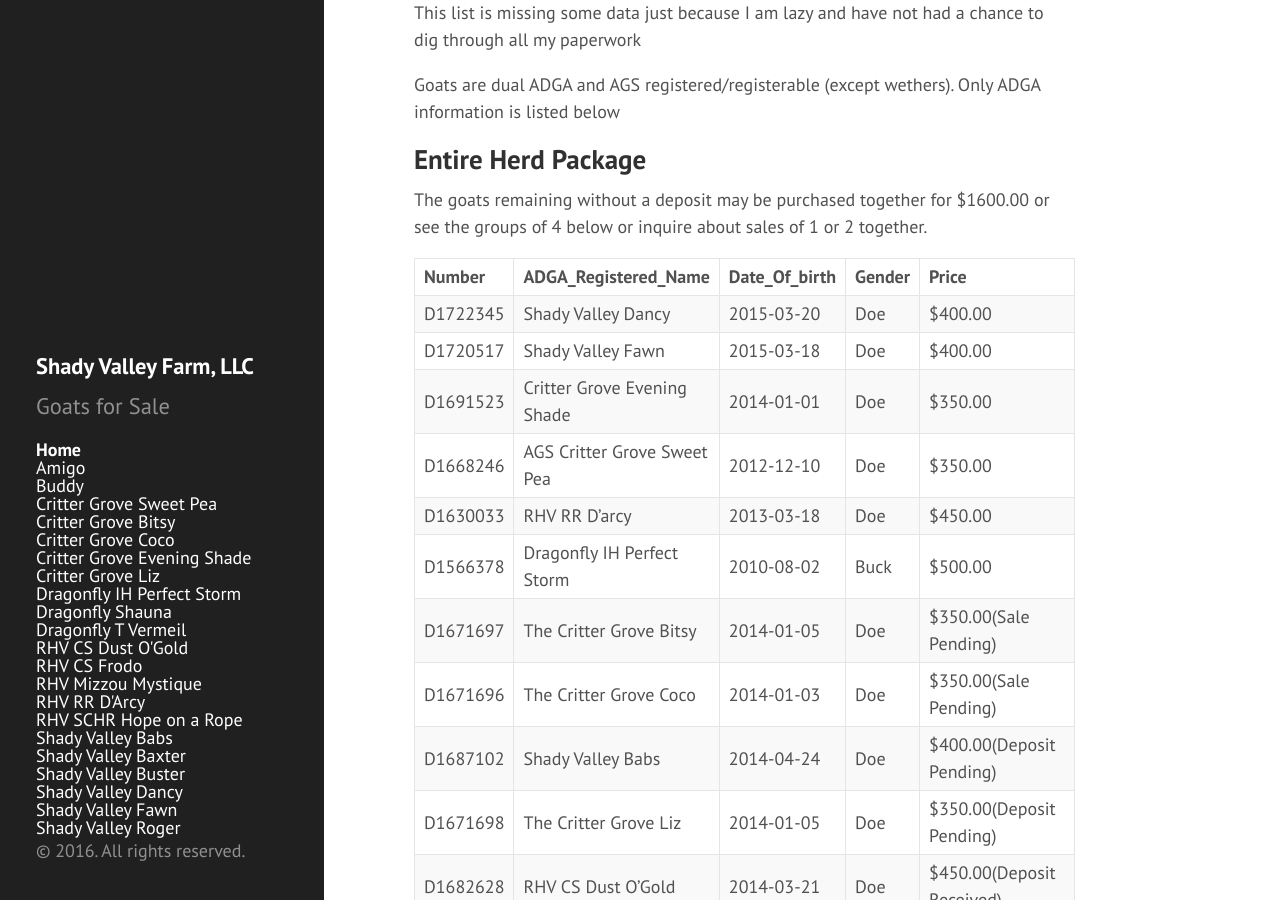
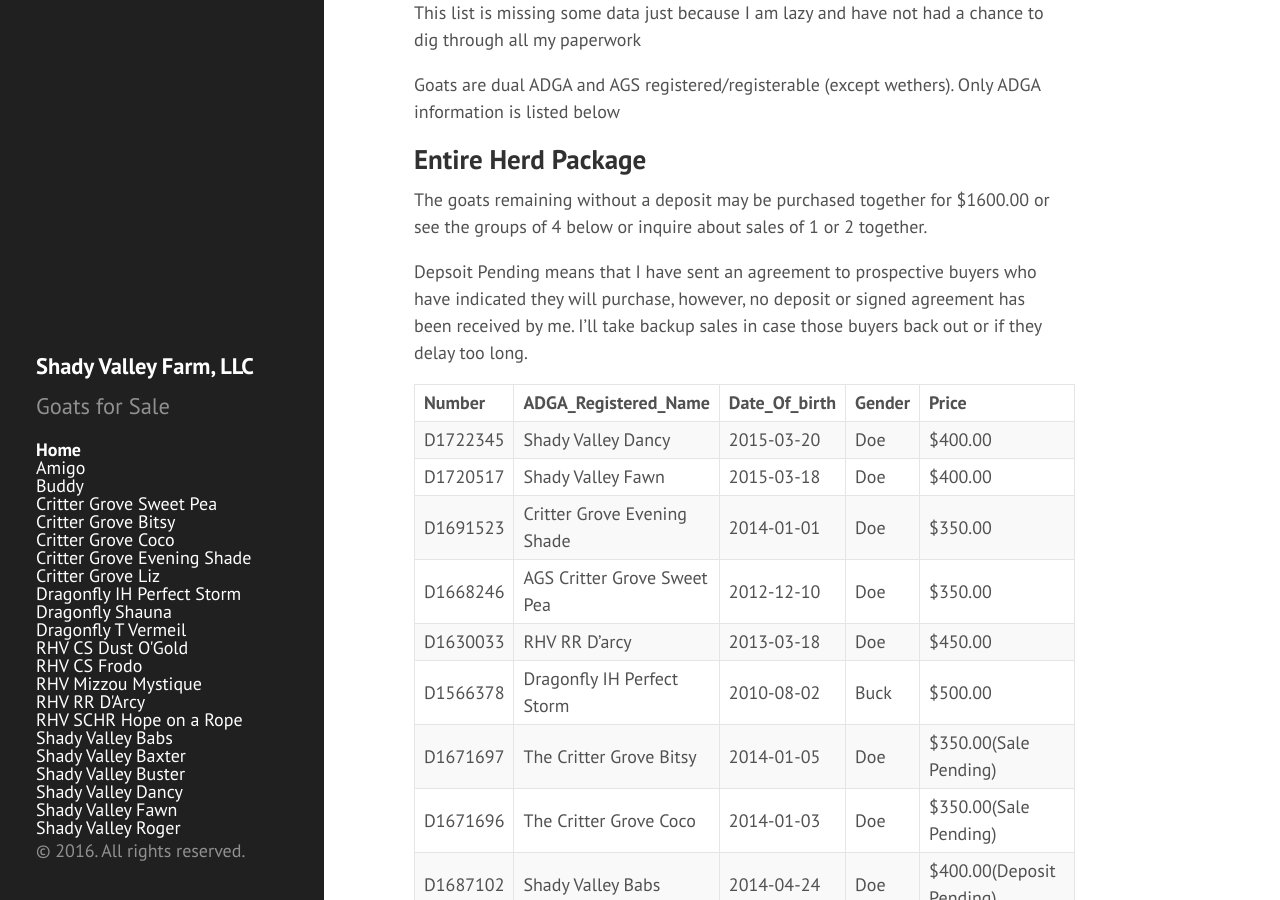
Before and after one commit to shadyvalleyfarm/shadyvalleyfarm.github.io, a Jekyll site: the page built from index.md, in a window 1280 px wide and 900 px high, scrolled down 665 px. Built offline with Jekyll 4.4.1, drawn with Linux system fonts in a browser that asks for light colours; Markdown is read by kramdown in place of the engine named in the settings.

Commit message:
Added deposit pending definition

```diff
--- a/index.md
+++ b/index.md
@@ -32,6 +32,9 @@ Goats are dual ADGA and AGS registered/registerable (except wethers). Only ADGA
 ## Entire Herd Package
 
 The goats remaining without a deposit may be purchased together for $1600.00 or see the groups of 4 below or inquire about sales of 1 or 2 together.
+
+Depsoit Pending means that I have sent an agreement to prospective buyers who have indicated they will purchase, however, no deposit or signed agreement has been received by me. I'll take backup
+sales in case those buyers back out or if they delay too long.
 
 |Number|ADGA_Registered_Name|Date_Of_birth|Gender|Price
 |:----------|:-------|:-------|:-------|:-------|:-------
```
